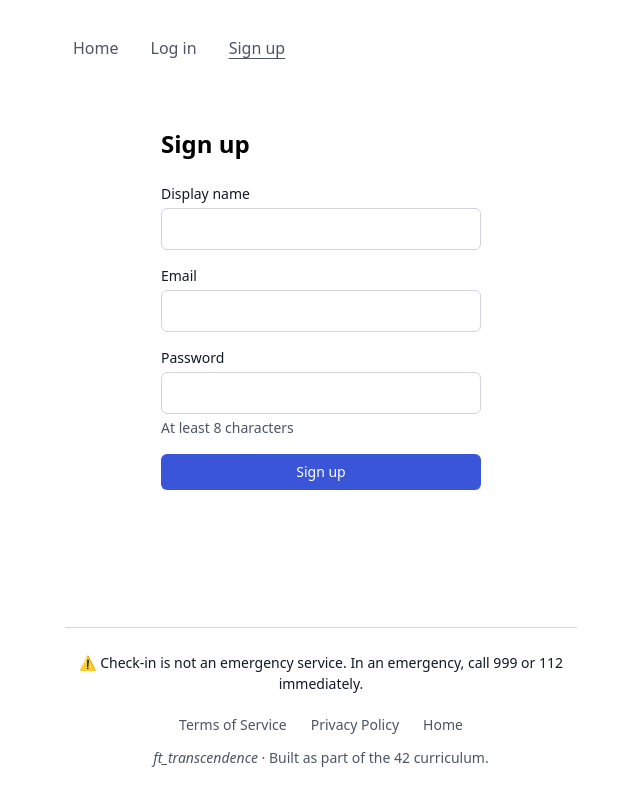
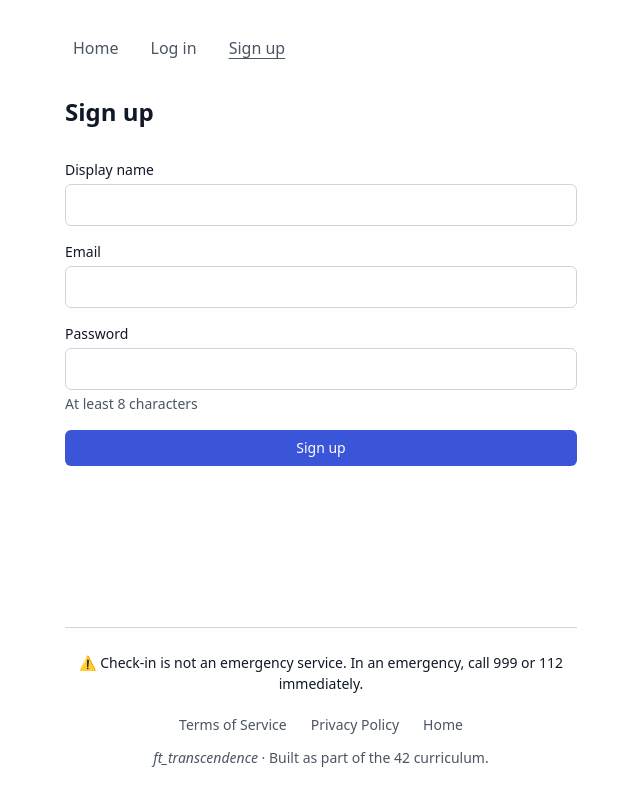
Before and after one commit to cloudlitsa/ft_transendence, a React (Vite) app in the folder frontend/: page /signup in a window 1280 px wide. Shown: the whole page, without its empty margins (319-959 px from the left). Built offline with nearby package versions, Linux system fonts and the light colour scheme; no server answers.

Commit message:
fix: accessibility and layout-stability fixes from the console sweep

```diff
--- a/frontend/src/pages/ConversationPage.tsx
+++ b/frontend/src/pages/ConversationPage.tsx
@@ -458,7 +458,7 @@ return (
                 className={
                   "flex flex-col gap-2 " +
                   (mine
-                    ? "bg-brand-500 text-white rounded-2xl rounded-br-sm px-3 py-2"
+                    ? "bg-brand-600 text-white rounded-2xl rounded-br-sm px-3 py-2"
                     : "bg-surface-sunken border border-line rounded-2xl rounded-bl-sm px-3 py-2")
                 }
               >
--- a/frontend/src/pages/LoginPage.tsx
+++ b/frontend/src/pages/LoginPage.tsx
@@ -4,6 +4,7 @@ import { useNavigate } from "react-router-dom";
 import { useAuth } from "../lib/AuthContext.tsx";
 import Input from "../components/ui/Input";
 import Button from "../components/ui/Button";
+import Heading from "../components/ui/Heading.tsx";
 
 export default function LoginPage() {
   const [email, setEmail] = useState("");
@@ -31,8 +32,8 @@ export default function LoginPage() {
   }
 
   return (
-    <main className="max-w-sm mx-auto p-4 md:p-8">
-      <h1 className="text-2xl font-bold mb-6">Log in</h1>
+    <main className="flex flex-col gap-8">
+      <Heading level={1}>Log in</Heading>
 
       <form onSubmit={handleSubmit} className="flex flex-col gap-4">
         <Input
--- a/frontend/src/pages/SignupPage.tsx
+++ b/frontend/src/pages/SignupPage.tsx
@@ -4,6 +4,7 @@ import { useNavigate } from "react-router-dom";
 import { useAuth } from "../lib/AuthContext.tsx";
 import Input from "../components/ui/Input";
 import Button from "../components/ui/Button";
+import Heading from "../components/ui/Heading.tsx";
 
 export default function SignupPage() {
   const [email, setEmail] = useState("");
@@ -48,8 +49,8 @@ export default function SignupPage() {
   }
 }
   return (
-    <main className="max-w-sm mx-auto p-4 md:p-8">
-      <h1 className="text-2xl font-bold mb-6">Sign up</h1>
+    <main className="flex flex-col gap-8">
+      <Heading level={1}>Sign up</Heading>
 
       <form onSubmit={handleSubmit} className="flex flex-col gap-4">
         <Input
```
